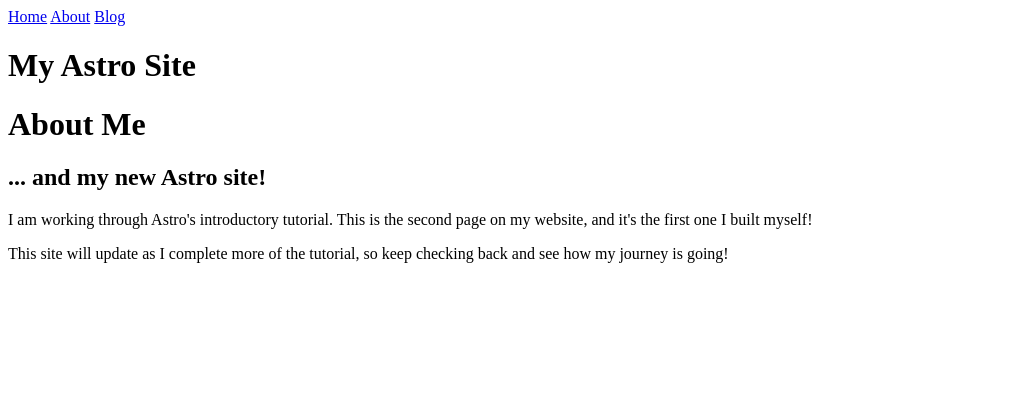
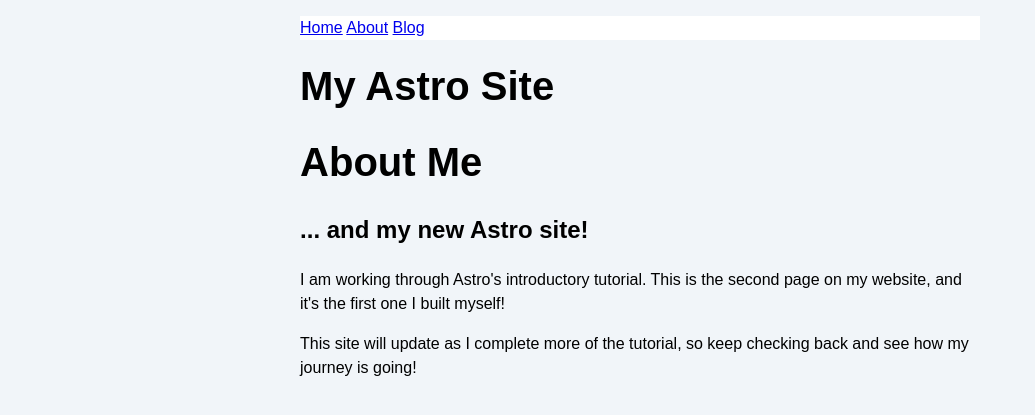
Before and after one commit to hrszpuk/hrszpuk.github.io, an Astro site: page /about in a window 1280 px wide. Shown: the whole page, without its empty margins (0-1035 px from the left). Built offline with nearby package versions, Linux system fonts and the light colour scheme; Astro itself is replaced by a stand-in of ours.

Commit message:
Added global.css (stylez)

```diff
--- a/astro.config.mjs
+++ b/astro.config.mjs
@@ -1,4 +1,8 @@
 import { defineConfig } from 'astro/config';
 
+import mdx from "@astrojs/mdx";
+
 // https://astro.build/config
-export default defineConfig({});
+export default defineConfig({
+  integrations: [mdx()]
+});
--- a/src/pages/about.astro
+++ b/src/pages/about.astro
@@ -1,5 +1,6 @@
 ---
 import Nav from "../components/nav.astro";
+import '../styles/global.css';
 ---
 
 <html lang="en">
--- /dev/null
+++ b/src/styles/global.css
@@ -0,0 +1,21 @@
+html {
+    background-color: #f1f5f9;
+    font-family: sans-serif;
+}
+
+body {
+    margin: 0 auto;
+    width: 100%;
+    max-width: 80ch;
+    padding: 1rem;
+    line-height: 1.5;
+}
+
+* {
+    box-sizing: border-box;
+}
+
+h1 {
+    margin: 1rem 0;
+    font-size: 2.5rem;
+}
```
